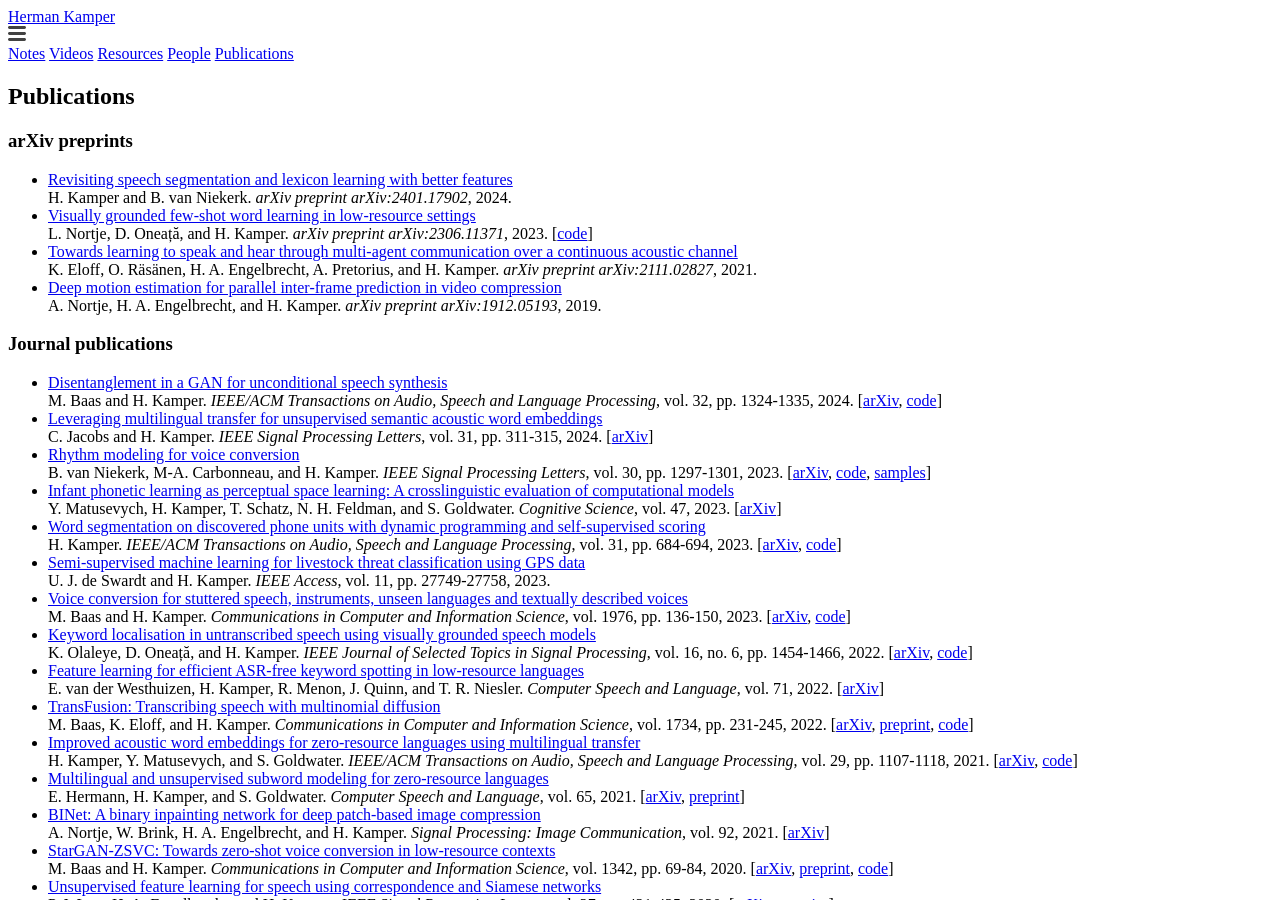
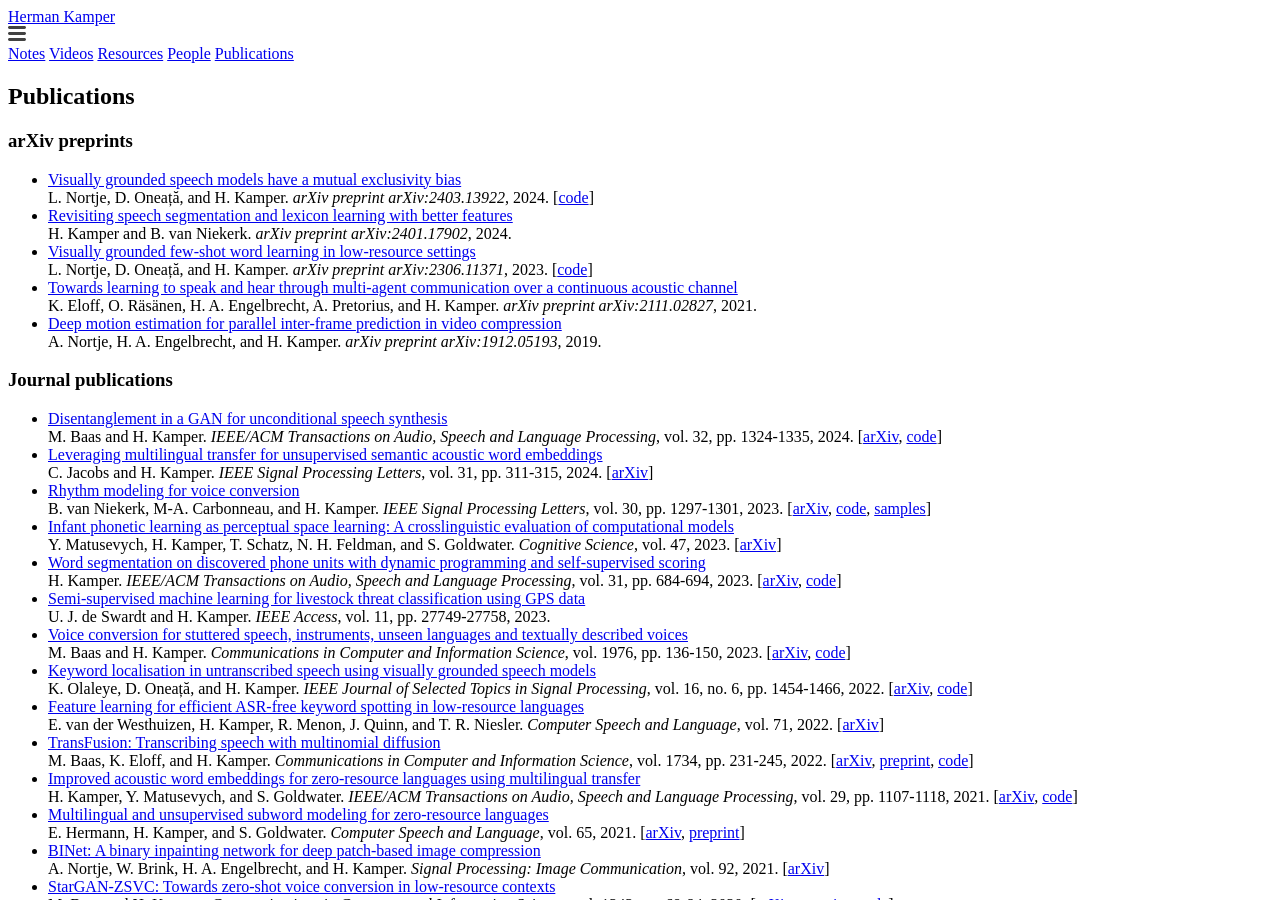
Before and after one commit to kamperh/kamperh.github.io, a Jekyll site: the page built from publications.md, in a window 1280 px wide and 900 px high. Built offline with Jekyll 4.4.1, drawn with Linux system fonts in a browser that asks for light colours; a style sheet for code colours, icons or effects is not loaded.

Commit message:
Update publications.md

```diff
--- a/publications.md
+++ b/publications.md
@@ -10,6 +10,8 @@ order: 5
 
 ### arXiv preprints
 
+- [Visually grounded speech models have a mutual exclusivity bias](https://arxiv.org/abs/2403.13922)
+  L. Nortje, D. Oneață, and H. Kamper. *arXiv preprint arXiv:2403.13922*, 2024. [[code](https://sites.google.com/view/mutualexclusivityinvgs)]
 - [Revisiting speech segmentation and lexicon learning with better features](https://arxiv.org/abs/2401.17902)
   H. Kamper and B. van Niekerk. *arXiv preprint arXiv:2401.17902*, 2024.
 - [Visually grounded few-shot word learning in low-resource settings](https://arxiv.org/abs/2306.11371)
```
